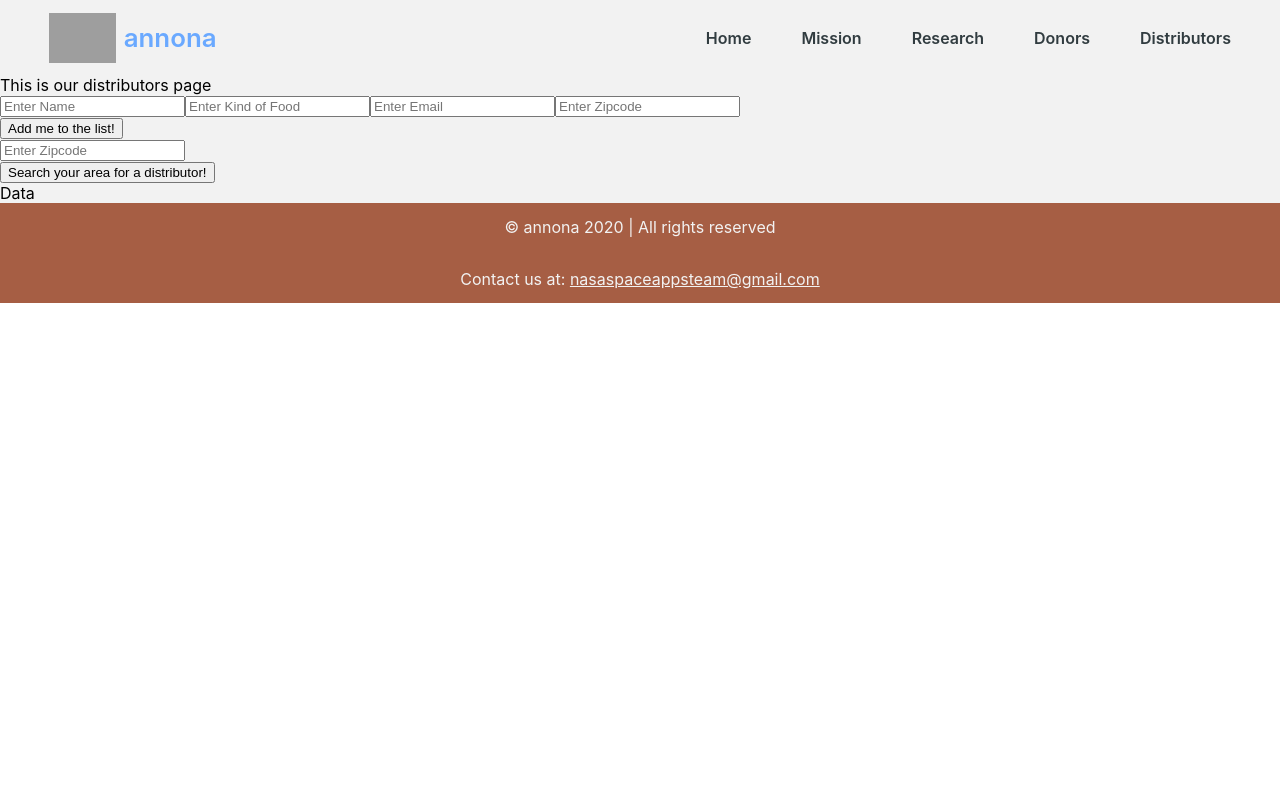
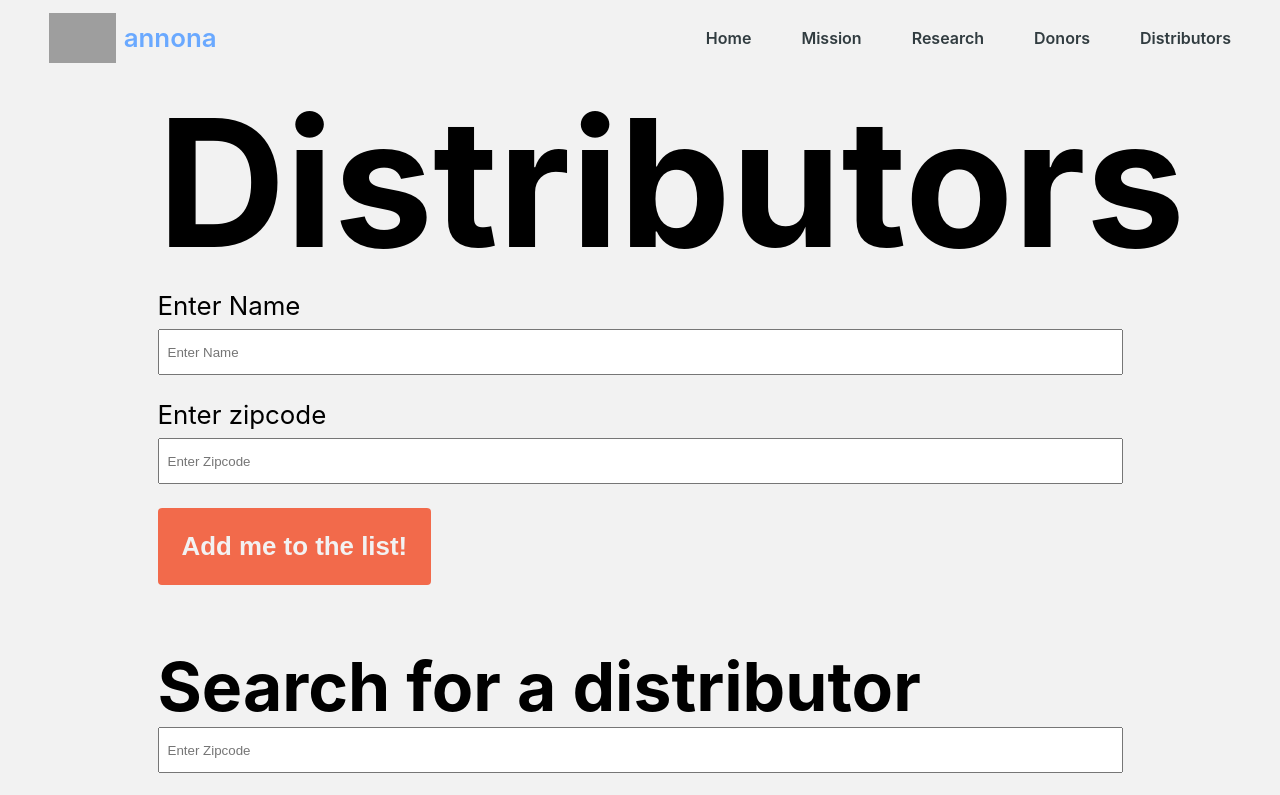
Before and after one commit to rembrandtreyes/annona, a React (Create React App) app in the folder client/: page /distributors in a window 1280 px wide. Shown: the top 795 px of the page. Built offline with nearby package versions, Linux system fonts and the light colour scheme; grey boxes are pictures that could not be loaded.

Commit message:
Distributor page styles

```diff
--- a/client/src/pages/DistributorPage.jsx
+++ b/client/src/pages/DistributorPage.jsx
@@ -1,6 +1,53 @@
-import React, { useState, useEffect } from "react"
+import React, { useState } from "react"
+import styled from "styled-components"
+import axios from "axios"
 
-import axios from "axios"
+import color from "../config/color"
+
+export const DistributorWrapper = styled.div`
+  max-width: 965px;
+  margin: 0 auto;
+  min-height: 100vh;
+
+  h1 {
+    text-align: center;
+  }
+
+  h3 {
+    margin-top: 60px;
+  }
+`
+
+export const DistributorForm = styled.form`
+  display: flex;
+  flex-direction: column;
+
+  label {
+    font-size: 1.618em;
+    margin-bottom: 8px;
+  }
+
+  input {
+    height: 40px;
+    margin-bottom: 24px;
+    padding-left: 8px;
+  }
+`
+
+export const StyledButton = styled.button`
+  background-color: ${color.red1};
+  color: ${color.light};
+  font-size: 1.618em;
+  font-weight: 600;
+  width: fit-content;
+  padding: 24px;
+  border: none;
+  border-radius: 4px;
+
+  &:focus {
+    outline: none;
+  }
+`
 
 const DistributorPage = () => {
   const [name, setName] = useState("")
@@ -40,47 +87,38 @@ const DistributorPage = () => {
   }
 
   return (
-    <>
-      <div>This is our distributors page</div>
+    <DistributorWrapper>
+      <h1>Distributors</h1>
       <div>
-        <form>
+        <DistributorForm>
+          <label>Enter Name</label>
           <input
             type="text"
             placeholder="Enter Name"
             onChange={(e) => setName(e.target.value)}
           />
-          <input
-            type="text"
-            placeholder="Enter Kind of Food"
-            onChange={(e) => setKind(e.target.value)}
-          />
-          <input
-            type="text"
-            placeholder="Enter Email"
-            onChange={(e) => setEmail(e.target.value)}
-          />
+          <label>Enter zipcode</label>
           <input
             type="text"
             placeholder="Enter Zipcode"
             onChange={(e) => setZipcode(e.target.value)}
           />
-        </form>
-        <button onClick={() => handleSubmit(name, kind, email, zipcode)}>
+        </DistributorForm>
+        <StyledButton onClick={() => handleSubmit(name, kind, email, zipcode)}>
           Add me to the list!
-        </button>
+        </StyledButton>
       </div>
-      <form>
+      <DistributorForm>
+        <h3>Search for a distributor</h3>
         <input
           type="text"
           placeholder="Enter Zipcode"
           onChange={(e) => setZipcode(e.target.value)}
         />
-      </form>
-      <button onClick={() => handleSearch(zipcode)}>
-        Search your area for a distributor!
-      </button>
-      <div>Data</div>
-      <div>{zipcode}</div>
+      </DistributorForm>
+      <StyledButton onClick={() => handleSearch(zipcode)}>
+        Find a distributor!
+      </StyledButton>
       <div>
         {listOfDistributors.map(({ name, kind, email, id }) => (
           <div key={id}>
@@ -90,7 +128,7 @@ const DistributorPage = () => {
           </div>
         ))}
       </div>
-    </>
+    </DistributorWrapper>
   )
 }
 
--- a/client/src/pages/DonatePage.jsx
+++ b/client/src/pages/DonatePage.jsx
@@ -121,7 +121,7 @@ const DonatePage = () => {
         </StyledButton>
       </div>
       <DonorForm>
-        <h3>Search for a distributor</h3>
+        <h3>Search for a donor</h3>
         <label>Search your zipcode</label>
         <input
           type="text"
@@ -130,7 +130,7 @@ const DonatePage = () => {
         />
       </DonorForm>
       <StyledButton onClick={() => handleSearch(zipcode)}>
-        Find a distributor!
+        Find a donor!
       </StyledButton>
       <div>
         {listOfProviders.map(({ name, kind, email, id }) => (
```
